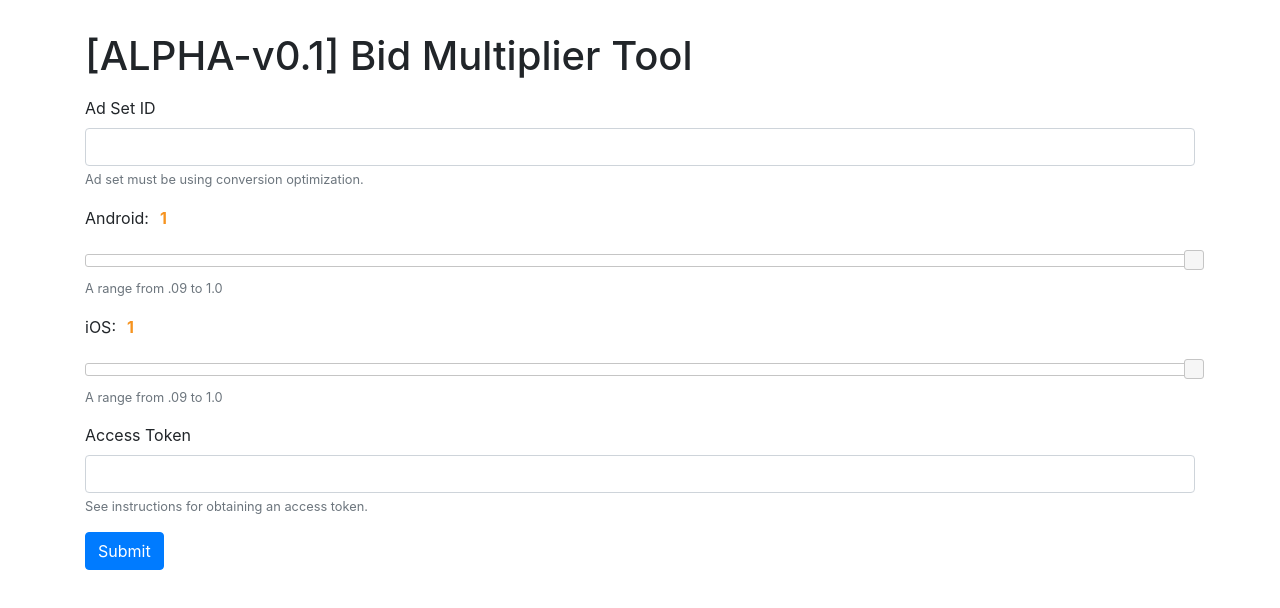
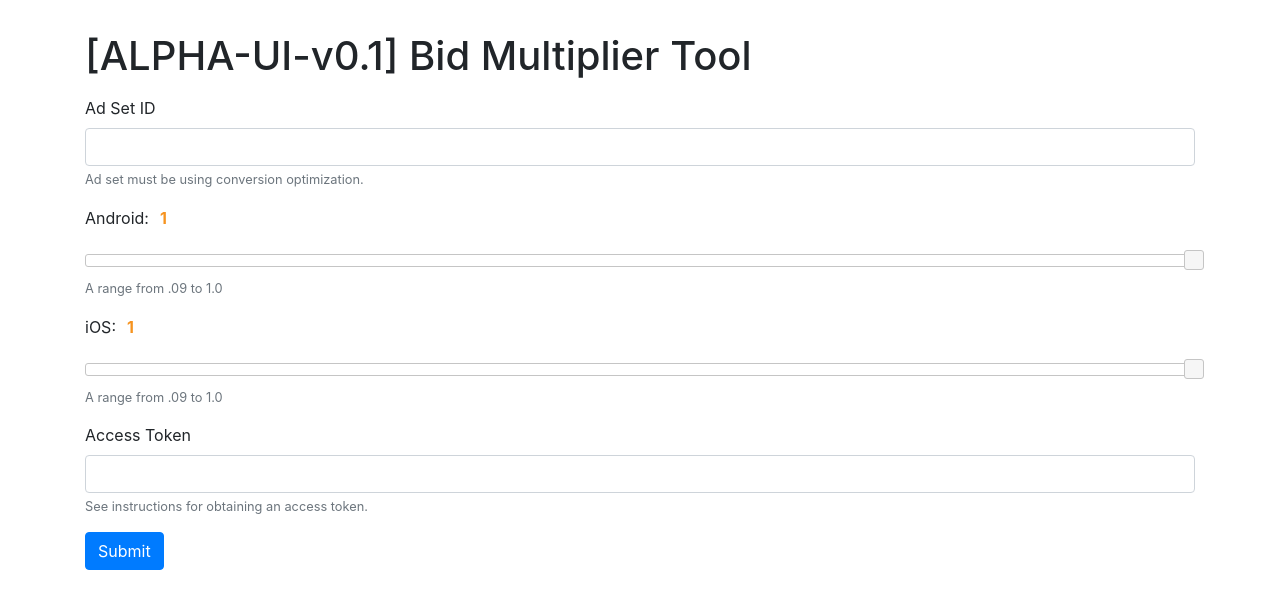
Before and after one commit to ojmhetar/bid-multipliers-ui, a plain HTML site: page index.html in a window 1280 px wide. Drawn offline with nearby package versions, Linux system fonts and the light colour scheme.

Commit message:
Add Alpha UI text

```diff
--- a/index.html
+++ b/index.html
@@ -1,7 +1,7 @@
 <!doctype html>
 <html lang="en">
 <head>
-    <title>Bid Multipliers Alpha</title>
+    <title>Bid Multipliers [Alpha UI]</title>
     <meta charset="utf-8">
     <meta name="viewport" content="width=device-width, initial-scale=1, shrink-to-fit=no">
     <link rel="stylesheet" href="https://stackpath.bootstrapcdn.com/bootstrap/4.3.1/css/bootstrap.min.css"
@@ -63,7 +63,7 @@
 </head>
 <body>
 <div class="container">
-    <h1 style="padding-top: 2rem; padding-bottom: 0.5rem;">[ALPHA-v0.1] Bid Multiplier Tool</h1>
+    <h1 style="padding-top: 2rem; padding-bottom: 0.5rem;">[ALPHA-UI-v0.1] Bid Multiplier Tool</h1>
     <form>
 
         <div class="form-group">
```
